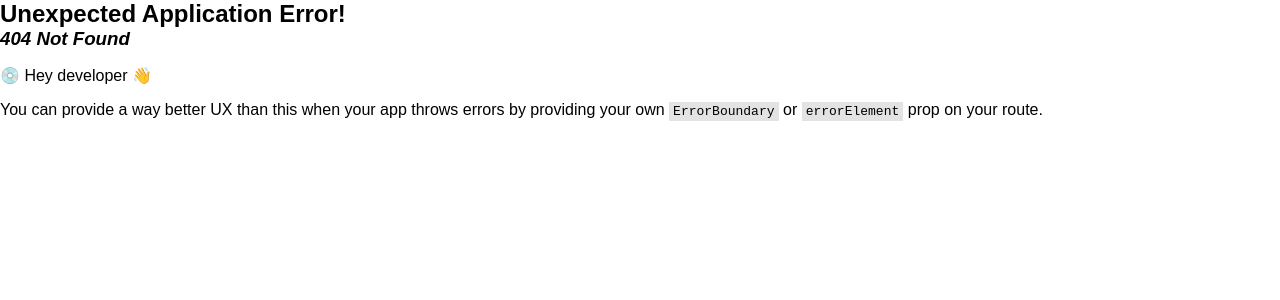
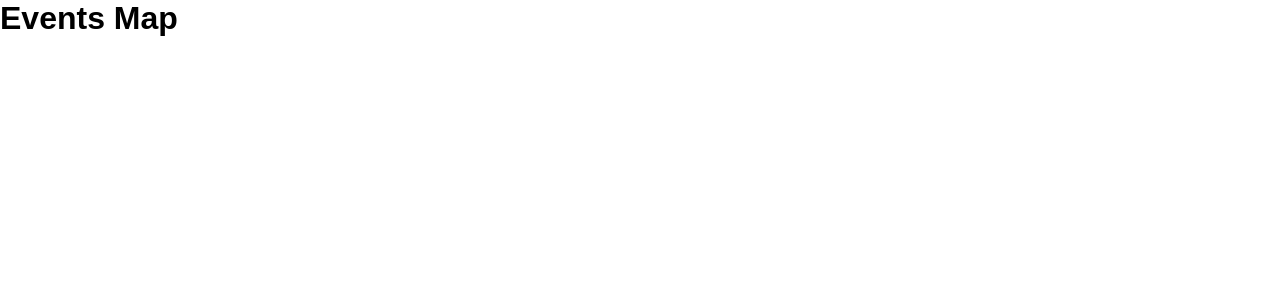
Before and after one commit to sascharissling/226tools-frontend, a React (Vite) app: page /events-map in a window 1280 px wide. Before the commit this address had no page. Shown: the top 300 px of the page. Built offline with nearby package versions, Linux system fonts and the light colour scheme.

Commit message:
start events map

```diff
--- /dev/null
+++ b/src/pages/events-map/index.tsx
@@ -0,0 +1,9 @@
+const EventsMap = () => {
+  return (
+    <div>
+      <h1>Events Map</h1>
+    </div>
+  );
+};
+
+export default EventsMap;
--- a/src/pages/home/index.tsx
+++ b/src/pages/home/index.tsx
@@ -19,6 +19,7 @@ const Home = () => {
       {isDev && <Link to={"/"}>Home</Link>}
       {isDev && <Link to={"/nutrition-calculator"}>Nutrition Calculator</Link>}
       {isDev && <Link to={"/pace-calculator"}>Pace Calculator</Link>}
+      {isDev && <Link to={"/events-map"}>Events Map</Link>}
     </Wrapper>
   );
 };
--- a/src/routes.tsx
+++ b/src/routes.tsx
@@ -6,6 +6,7 @@ import {
 import Home from "./pages/home";
 import NutritionCalculator from "./pages/nutrition-calculator";
 import PaceCalculator from "./pages/pace-calculator";
+import EventsMap from "./pages/events-map";
 
 export const router = createBrowserRouter(
   createRoutesFromElements(
@@ -13,6 +14,7 @@ export const router = createBrowserRouter(
       <Route path="/" element={<Home />} />
       <Route path={"/nutrition-calculator"} element={<NutritionCalculator />} />
       <Route path={"/pace-calculator"} element={<PaceCalculator />} />
+      <Route path={"/events-map"} element={<EventsMap />} />
     </>,
   ),
 );
```
